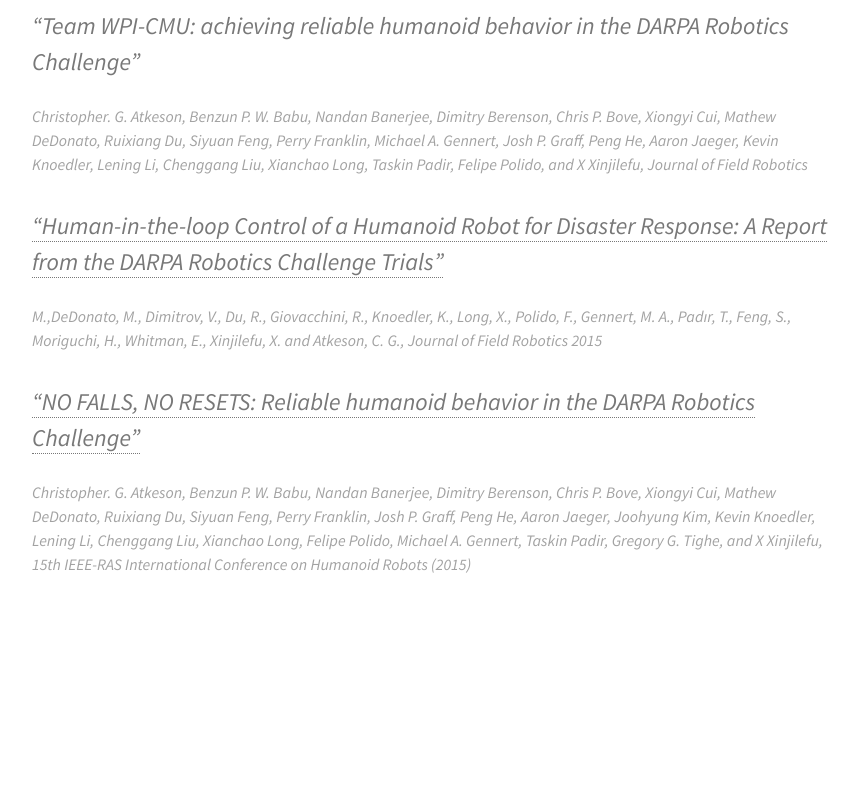
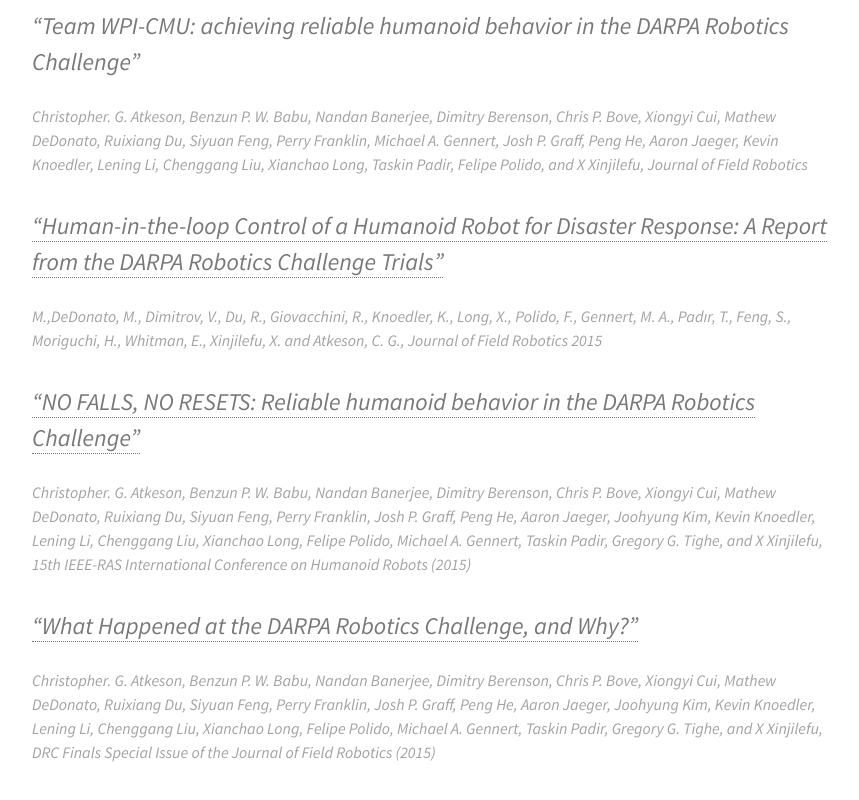
Before and after one commit to felipepolido/felipepolido.github.io, a plain HTML site: page index.html in a window 1280 px wide. Shown: the part 5475-6275 px from the top of the page, without its empty margins (400-1259 px from the left). Before the commit the page ends 6131 px from the top, so only its background shows below. Drawn offline with Linux system fonts and the light colour scheme.

Commit message:
Another paper added

```diff
--- a/index.html
+++ b/index.html
@@ -175,11 +175,16 @@
 						</h2>
 						M.,DeDonato, M., Dimitrov, V., Du, R., Giovacchini, R., Knoedler, K., Long, X., Polido, F., Gennert, M. A., Padır, T., Feng, S., Moriguchi, H., Whitman, E., Xinjilefu, X. and Atkeson, C. G., Journal of Field Robotics 2015</p>
 
-
-
 						<p><h2><a href="http://www.cs.cmu.edu/~cga/drc/paper14.pdf">“NO FALLS, NO RESETS: Reliable humanoid behavior in the DARPA Robotics Challenge”</a>
 						</h2>
 						Christopher. G. Atkeson, Benzun P. W. Babu, Nandan Banerjee, Dimitry Berenson, Chris P. Bove, Xiongyi Cui, Mathew DeDonato, Ruixiang Du, Siyuan Feng, Perry Franklin, Josh P. Graff, Peng He, Aaron Jaeger, Joohyung Kim, Kevin Knoedler, Lening Li, Chenggang Liu, Xianchao Long, Felipe Polido, Michael A. Gennert, Taskin Padir, Gregory G. Tighe, and X Xinjilefu, 15th IEEE-RAS International Conference on Humanoid Robots (2015)
+						</p>
+
+
+
+						<p><h2><a href="http://www.cs.cmu.edu/~cga/drc/jfr-what.pdf">“What Happened at the DARPA Robotics Challenge, and Why?”</a>
+						</h2>
+						Christopher. G. Atkeson, Benzun P. W. Babu, Nandan Banerjee, Dimitry Berenson, Chris P. Bove, Xiongyi Cui, Mathew DeDonato, Ruixiang Du, Siyuan Feng, Perry Franklin, Josh P. Graff, Peng He, Aaron Jaeger, Joohyung Kim, Kevin Knoedler, Lening Li, Chenggang Liu, Xianchao Long, Felipe Polido, Michael A. Gennert, Taskin Padir, Gregory G. Tighe, and X Xinjilefu, DRC Finals Special Issue of the Journal of Field Robotics (2015)
 						</p>
 
 					</section>
```
